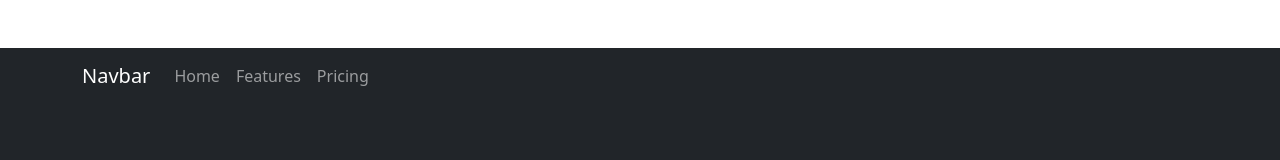
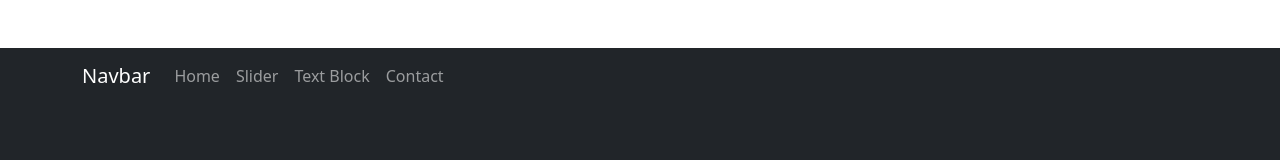
Before and after one commit to asko1/bootstrap-landing, a Next.js app: page / in a window 1280 px wide. Shown: the top 160 px of the page. Built offline with nearby package versions, Linux system fonts and the light colour scheme.

Commit message:
Navbar responsiveness and clickable links

```diff
--- a/components/Contact.js
+++ b/components/Contact.js
@@ -3,7 +3,7 @@ import { Form, Button } from "react-bootstrap"
 
 export default function Contact () {
     return (
-      <div className="container text-white">
+      <div className="container text-white" id="contact">
         <Form>
           <Form.Group className="mb-3" controlId="formBasicEmail">
               <Form.Label>Your email</Form.Label>
--- a/components/Navigation.js
+++ b/components/Navigation.js
@@ -5,11 +5,15 @@ export default function Navigation () {
         <Navbar expand="md" bg="dark" variant="dark">
         <Container>
         <Navbar.Brand href="#home">Navbar</Navbar.Brand>
+        <Navbar.Toggle aria-controls="responsive-navbar-nav" />
+        <Navbar.Collapse id="responsive-navbar-nav">
         <Nav className="me-auto">
           <Nav.Link href="#home">Home</Nav.Link>
-          <Nav.Link href="#features">Features</Nav.Link>
-          <Nav.Link href="#pricing">Pricing</Nav.Link>
+          <Nav.Link href="#slider">Slider</Nav.Link>
+          <Nav.Link href="#textBlock">Text Block</Nav.Link>
+          <Nav.Link href="#contact">Contact</Nav.Link>
         </Nav>
+        </Navbar.Collapse>
         </Container>
       </Navbar>
     )
--- a/components/Slider.js
+++ b/components/Slider.js
@@ -3,7 +3,7 @@ import { Carousel, Image } from "react-bootstrap"
 
 export default function Slider () {
     return (
-      <Carousel variant="">
+      <Carousel variant="" id="slider">
 
         <Carousel.Item interval={10000}>
           <Image
--- a/pages/index.js
+++ b/pages/index.js
@@ -122,7 +122,7 @@ export default function Home() {
 
       <Slider></Slider>
 
-      <div className="container marketing bg-dark text-white">
+      <div className="container marketing bg-dark text-white" id="textBlock">
         <div className="row featurette">
           <div className="col-md-7">
             <h2 className="featurette-heading">just buy this product. <span className="text-muted">please.</span></h2>
```
